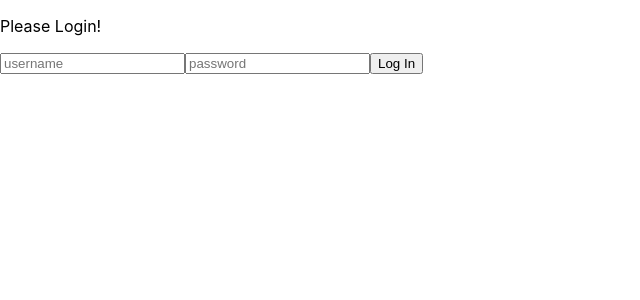
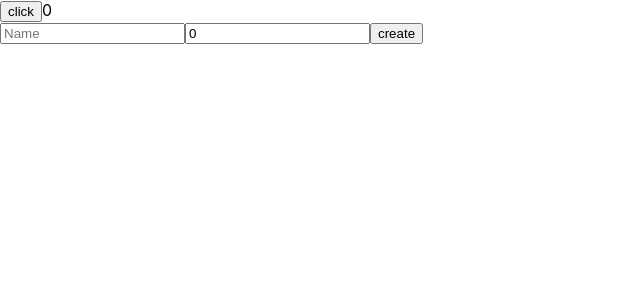
Before and after one commit to xiouchin32/learningReact, a React (Create React App) app in the folder reducertest/: page / in a window 1280 px wide. Shown: the top 300 px of the page, without its empty margins (0-640 px from the left). Built offline with nearby package versions, Linux system fonts and the light colour scheme.

Commit message:
finisf product list

```diff
--- /dev/null
+++ b/reducertest/src/ProductList.tsx
@@ -0,0 +1,65 @@
+import React, { Component, useContext, useState } from "react";
+import { AppContext } from "./productcontext";
+import { Types } from "./reducer";
+
+const ProductList = () => {
+    const [form, setform] = useState({ name: "", price: 0 });
+
+    const { state, dispatch } = useContext(AppContext);
+    console.log(state);
+
+    const handleForm = (type: string, value: string) => {
+        setform((form) => ({ ...form, [type]: value }));
+    };
+
+    const createProduct = () => {
+        dispatch({
+            type: Types.Create,
+            payload: {
+                id: Math.round(Math.random() * 10000),
+                name: form.name,
+                price: form.price,
+            },
+        });
+    };
+
+    const deleteProduct = (id: number) => {
+        dispatch({
+            type: Types.Delete,
+            payload: {
+                id,
+            },
+        });
+    };
+    return (
+        <div>
+            <input
+                value={form.name}
+                onChange={(e) => {
+                    handleForm("name", e.target.value);
+                }}
+                placeholder="Name"
+            />
+            <input
+                value={form.price}
+                type="number"
+                onChange={(e) => {
+                    handleForm("price", e.target.value);
+                }}
+                placeholder="Price"
+            />
+            <button onClick={createProduct}>create</button>
+            <div style={{ marginTop: 20 }}>
+                {state.products.map((c) => (
+                    <div>
+                        <span>{c.name}</span>
+                        <span>{c.price}</span>
+                        <button onClick={() => deleteProduct(c.id)}>delete</button>
+                    </div>
+                ))}
+            </div>
+        </div>
+    );
+};
+
+export default ProductList;
--- /dev/null
+++ b/reducertest/src/Products.tsx
@@ -0,0 +1,24 @@
+import React, { useContext } from "react";
+import { AppContext } from "./productcontext";
+import { Types } from "./reducer";
+
+const Products = () => {
+    const { state, dispatch } = useContext(AppContext);
+
+    return (
+        <div>
+            <button
+                onClick={() => {
+                    dispatch({
+                        type: Types.Add,
+                    });
+                }}
+            >
+                click
+            </button>
+            {state.shoppingCart}
+        </div>
+    );
+};
+
+export default Products;
--- a/reducertest/src/index.tsx
+++ b/reducertest/src/index.tsx
@@ -3,10 +3,16 @@ import ReactDOM from "react-dom";
 import "./index.css";
 import reportWebVitals from "./reportWebVitals";
 import LoginUseReducer from "./LoginUseReducerTypeScript";
+
+import { AppProvider } from "./productcontext";
+import Products from "./Products";
+import ProductList from "./ProductList";
+
 ReactDOM.render(
-    <React.StrictMode>
-        <LoginUseReducer />
-    </React.StrictMode>,
+    <AppProvider>
+        <Products />
+        <ProductList />
+    </AppProvider>,
     document.getElementById("root")
 );
 
--- a/reducertest/src/productcontext.tsx
+++ b/reducertest/src/productcontext.tsx
@@ -1,5 +1,5 @@
 import React, { createContext, useReducer } from "react";
-import { productReducer, shoppingCartReducer } from "./reducer";
+import { productReducer, shoppingCartReducer, ProductActions, ShoppingCartActions } from "./reducer";
 
 export interface ProductType {
     id: number;
@@ -17,12 +17,15 @@ const initState = {
     shoppingCart: 0,
 };
 
-const AppContext = createContext<{ state: InitStateType; dispatch: React.Dispatch<any> }>({
+const AppContext = createContext<{
+    state: InitStateType;
+    dispatch: React.Dispatch<ProductActions | ShoppingCartActions>;
+}>({
     state: initState,
     dispatch: () => null,
 });
 
-const mainReducer = ({ products, shoppingCart }: { products: ProductType[]; shoppingCart: number }, action: any) => ({
+const mainReducer = ({ products, shoppingCart }: InitStateType, action: ProductActions | ShoppingCartActions) => ({
     products: productReducer(products, action),
     shoppingCart: shoppingCartReducer(shoppingCart, action),
 });
--- a/reducertest/src/reducer.tsx
+++ b/reducertest/src/reducer.tsx
@@ -48,6 +48,12 @@ export const productReducer = (state: ProductType[], action: any) => {
     }
 };
 
+export type ShoppingCartPayload = {
+    [Types.Add]: undefined;
+};
+
+export type ShoppingCartActions = ActionMap<ShoppingCartPayload>[keyof ActionMap<ShoppingCartPayload>];
+
 export const shoppingCartReducer = (state: any, action: any) => {
     switch (action.type) {
         case "ADD_PRODUCT":
```
